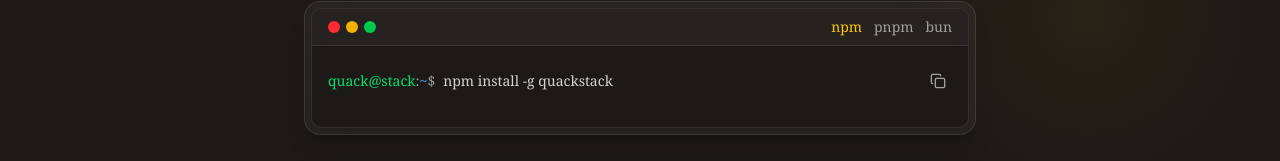
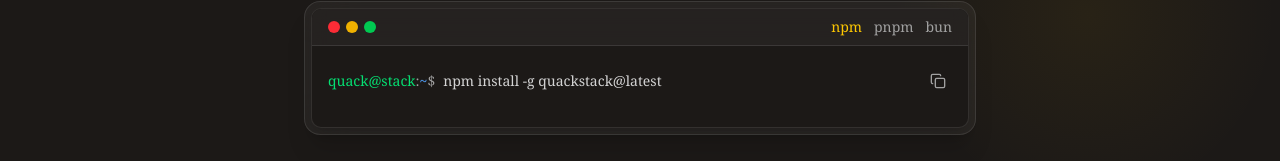
Before and after one commit to woustachemax/quack-web, a Next.js app: page / in a window 1280 px wide. Shown: the part 593-754 px from the top of the page. Built offline with nearby package versions, Linux system fonts and the light colour scheme.

Commit message:
feat:latest-install

```diff
--- a/custom-components/Hero.tsx
+++ b/custom-components/Hero.tsx
@@ -31,9 +31,9 @@
   },[hideTerminal])
 
   const commands = {
-    npm: 'npm install -g quackstack',
-    pnpm: 'pnpm add -g quackstack',
-    bun: 'bun add -g quackstack'
+    npm: 'npm install -g quackstack@latest',
+    pnpm: 'pnpm install -g quackstack@latest',
+    bun: 'bun add -g quackstack@latest'
   };
 
   const handleCopy = async () => {
--- a/custom-components/content-section.tsx
+++ b/custom-components/content-section.tsx
@@ -80,7 +80,7 @@
             <p className="text-stone-400/90 text-sm sm:text-base">Create a <code className="bg-stone-800 px-2 py-0.5 rounded text-yellow-400">.env</code> file in your project root:</p>
 
             <SimpleCodeBlock code={`QUACKSTACK_DATABASE_URL=postgresql://user:pass@host:port/dbname
-QUACKSTACK_OPENAI_KEY=sk-...`} />
+              QUACKSTACK_OPENAI_KEY=sk-...`} />
           </div>
 
           <div className="space-y-4">
```
